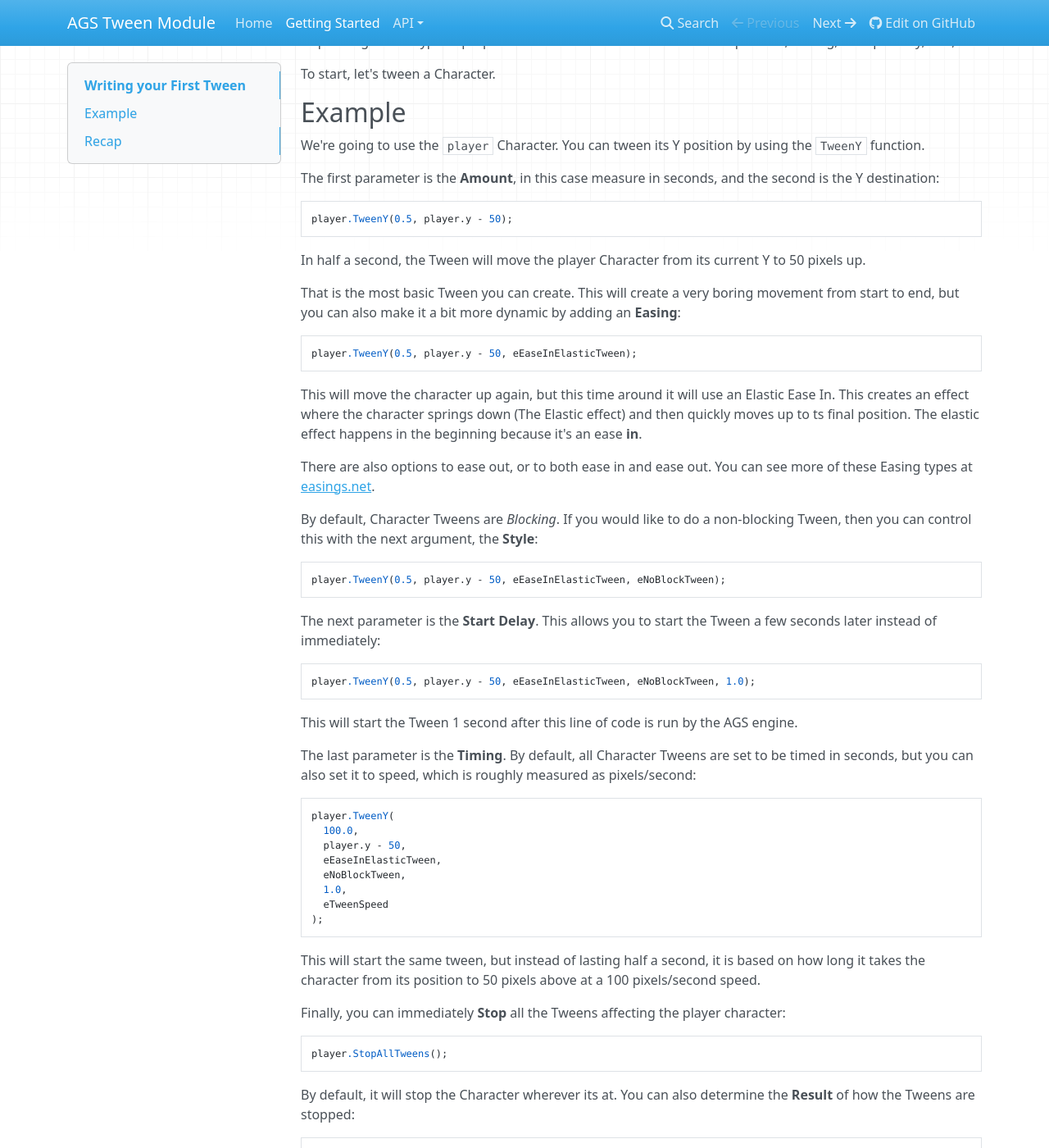
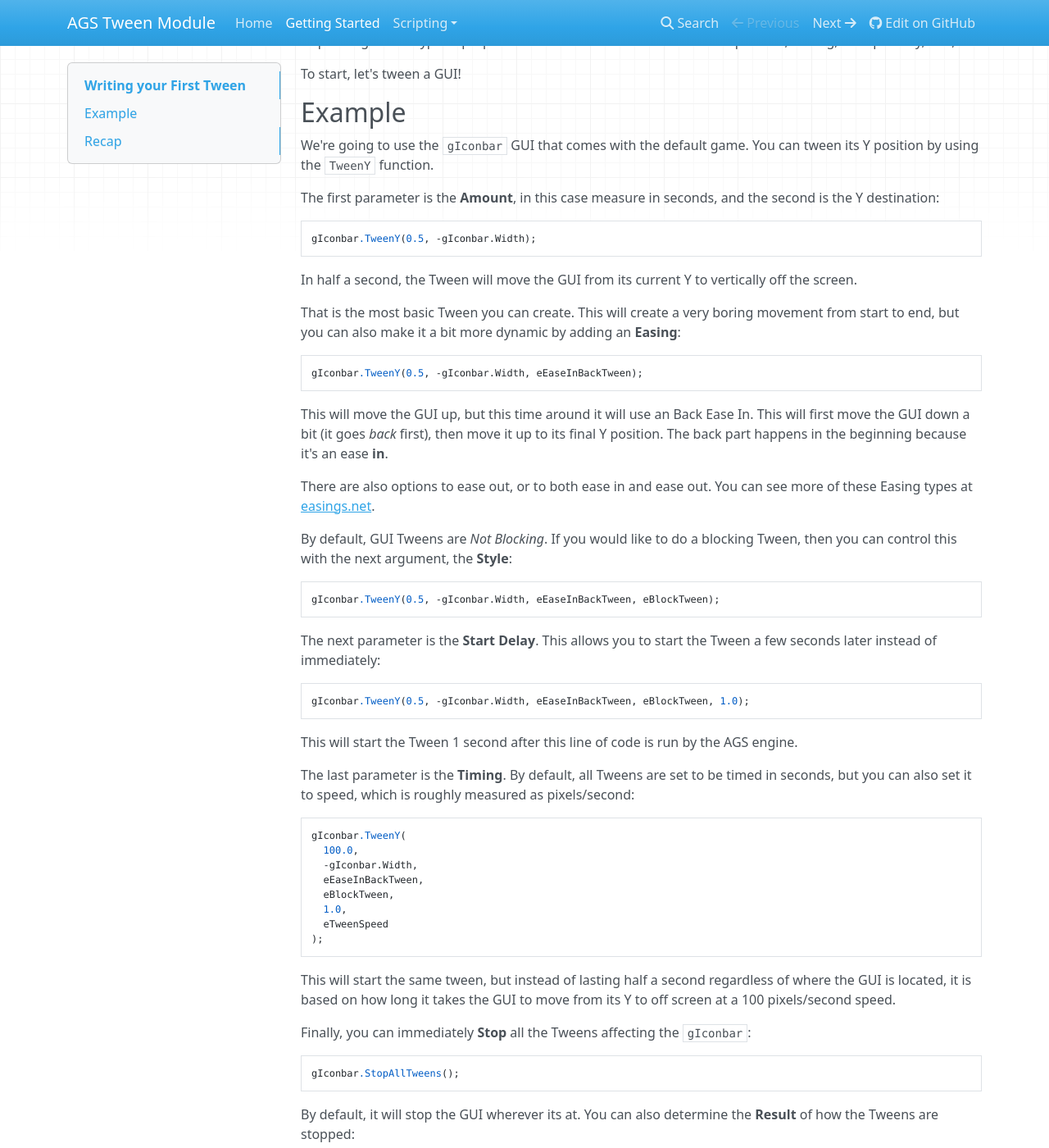
Before and after one commit to edmundito/ags-tween, an MkDocs documentation site: the page built from docs/getting-started.md, in a window 1280 px wide and 1400 px high, scrolled down 320 px. Shown: the whole window at 82% size. Built offline with MkDocs 1.6.1, drawn with Linux system fonts in a browser that asks for light colours; nearby versions of some CDN libraries; old or Windows-style settings are respelled for this version of MkDocs; some of the changed text lies outside the part shown.

```diff
--- a/docs/getting-started.md
+++ b/docs/getting-started.md
@@ -15,68 +15,68 @@ Tweens are supporting in all kinds of entities within AGS:
 Depending on the type of properties can be tweened. This can include position, scaling,
 transparency, size, etc.
 
-To start, let's tween a Character.
+To start, let's tween a GUI!
 
 ## Example
 
-We're going to use the `player` Character. You can tween its Y position by using the `TweenY` function.
+We're going to use the `gIconbar` GUI that comes with the default game. You can tween its Y position by using the `TweenY` function.
 
 The first parameter is the **Amount**, in this case measure in seconds, and the second is the Y destination:
 
-    player.TweenY(0.5, player.y - 50);
+    gIconbar.TweenY(0.5, -gIconbar.Width);
 
-In half a second, the Tween will move the player Character from its current Y to 50 pixels up.
+In half a second, the Tween will move the GUI from its current Y to vertically off the screen.
 
 That is the most basic Tween you can create. This will create a very boring movement from start to end,
 but you can also make it a bit more dynamic by adding an **Easing**:
 
-    player.TweenY(0.5, player.y - 50, eEaseInElasticTween);
+    gIconbar.TweenY(0.5, -gIconbar.Width, eEaseInBackTween);
 
-This will move the character up again, but this time around it will use an Elastic Ease In.
-This creates an effect where the character springs down (The Elastic effect) and then quickly moves
-up to ts final position. The elastic effect happens in the beginning because it's an ease **in**.
+This will move the GUI up, but this time around it will use an Back Ease In.
+This will first move the GUI down a bit (it goes *back* first), then move it up to its final Y position.
+The back part happens in the beginning because it's an ease **in**.
 
 There are also options to ease out, or to both ease in and ease out. You can see more of these
 Easing types at [easings.net](http://easings.net).
 
-By default, Character Tweens are *Blocking*. If you would like to do a non-blocking Tween,
+By default, GUI Tweens are *Not Blocking*. If you would like to do a blocking Tween,
 then you can control this with the next argument, the **Style**:
 
-    player.TweenY(0.5, player.y - 50, eEaseInElasticTween, eNoBlockTween);
+    gIconbar.TweenY(0.5, -gIconbar.Width, eEaseInBackTween, eBlockTween);
 
 The next parameter is the **Start Delay**. This allows you to start the Tween a few seconds later
 instead of immediately:
 
-    player.TweenY(0.5, player.y - 50, eEaseInElasticTween, eNoBlockTween, 1.0);
+    gIconbar.TweenY(0.5, -gIconbar.Width, eEaseInBackTween, eBlockTween, 1.0);
 
 This will start the Tween 1 second after this line of code is run by the AGS engine.
 
-The last parameter is the **Timing**. By default, all Character Tweens are
+The last parameter is the **Timing**. By default, all Tweens are
 set to be timed in seconds, but you can also set it to speed, which is roughly measured as pixels/second:
 
-    player.TweenY(
+    gIconbar.TweenY(
       100.0,
-      player.y - 50,
-      eEaseInElasticTween,
-      eNoBlockTween,
+      -gIconbar.Width,
+      eEaseInBackTween,
+      eBlockTween,
       1.0,
       eTweenSpeed
     );
 
-This will start the same tween, but instead of lasting half a second, it is based on how long
-it takes the character from its position to 50 pixels above at a 100 pixels/second speed.
+This will start the same tween, but instead of lasting half a second regardless of where the GUI is located,
+it is based on how long it takes the GUI to move from its Y to off screen at a 100 pixels/second speed.
 
-Finally, you can immediately **Stop** all the Tweens affecting the player character:
+Finally, you can immediately **Stop** all the Tweens affecting the `gIconbar`:
 
-    player.StopAllTweens();
+    gIconbar.StopAllTweens();
 
-By default, it will stop the Character wherever its at. You can also determine the
+By default, it will stop the GUI wherever its at. You can also determine the
 **Result** of how the Tweens are stopped:
 
-    player.StopAllTweens(eFinishTween);
+    gIconbar.StopAllTweens(eFinishTween);
 
-This will set the Character to the end of the Tween instead. You can also use `eResetTween`, which
-will reset the Character Y back to the start of the Tween.
+This will set the GUI to the end of the Tween instead. You can also use `eResetTween`, which
+will reset the GUI Y back to the start of the Tween.
 
 ## Recap
 
--- a/mkdocs.yml
+++ b/mkdocs.yml
@@ -3,4 +3,8 @@ repo_url: https://github.com/edmundito/ags-tween
 pages:
   - ['index.md', 'Home']
   - ['getting-started.md', 'Getting Started']
-  - ['enumerated-types.md', 'API', 'Enumerated Types']
+  - ['scripting/enums.md', 'Scripting', 'Enumerated Types']
+  - ['scripting/globaltiming.md', 'Scripting', 'Global Timing Functions']
+  - ['scripting/tween.md', 'Scripting', 'Tween']
+  - ['scripting/tweengame.md', 'Scripting', 'TweenGame']
+  - ['scripting/tweenmaths.md', 'Scripting', 'TweenMaths']
```
Also changed, not shown: docs/scripting/globaltiming.md (added, +60 -0 lines), docs/scripting/tween.md (added, +157 -0 lines), docs/scripting/tweengame.md (added, +28 -0 lines), docs/scripting/tweenmaths.md (added, +61 -0 lines), docs/scripting/enums.md (renamed from docs/enumerated-types.md), 2 other files.
